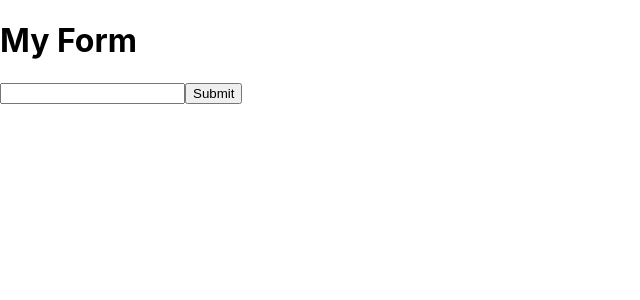
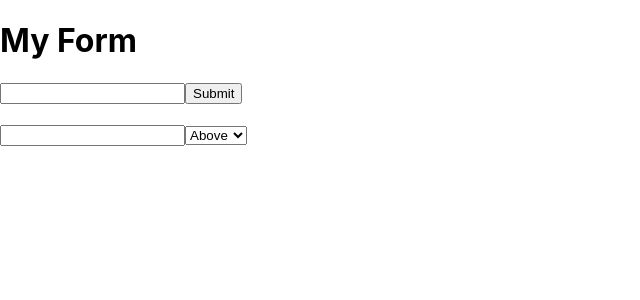
Before and after one commit to jbusa22/UMemes, a React (Create React App) app in the folder umemes-client/: page / in a window 1280 px wide. Shown: the top 300 px of the page, without its empty margins (0-640 px from the left). Built offline with nearby package versions, Linux system fonts and the light colour scheme.

Commit message:
Add display

```diff
--- a/umemes-client/src/components/App.js
+++ b/umemes-client/src/components/App.js
@@ -1,6 +1,6 @@
 import '../css/App.css';
-import MemeImages from './MemeImages';
-import MemeSadness from './MemeSadness';
+import MemeImages from './MemeImages.js';
+import MemeSadness from './MemeSadness.js';
 
 import React from 'react';
 import { Formik } from 'formik';
--- /dev/null
+++ b/umemes-client/src/components/MemeDisplay.js
@@ -0,0 +1,57 @@
+import React from 'react';
+import {getImageUrl} from '../shared/functions.js';
+
+class MemeDisplay extends React.Component {
+    constructor(props) {
+        super(props);
+        this.state = {
+            optionState: "above"
+        };
+        this.moveText = this.moveText.bind(this);
+    }
+    updateText(e) {
+        document.getElementById('meme-text').textContent = e.target.value;
+    }
+    moveText(e) {
+        var text = document.getElementById('meme-text');
+        this.setState({optionState: e.target.value})
+        switch (e.target.value) {
+            case "above":
+                text.classList.add("text-above");
+                text.classList.remove("text-middle");
+                text.classList.remove("text-below");
+                break;
+            case "middle":
+                text.classList.remove("text-above");
+                text.classList.add("text-middle");
+                text.classList.remove("text-below");
+                break;
+            case "below":
+                text.classList.remove("text-above");
+                text.classList.remove("text-middle");
+                text.classList.add("text-below");
+                break;
+            default:
+                break;
+        }
+    }
+    render() {
+        return (
+            <div className="meme-display">
+                <div id="meme-text">
+
+                </div>
+                <div className="meme-chosenImage">
+                    <img {...this.props} alt=""/>
+                </div>
+                <input type="text" onChange={this.updateText}/>
+                <select value={this.state.optionState} onChange={this.moveText}>
+                    <option value="above">Above</option>
+                    <option value="middle">Middle</option>
+                    <option value="below">Below</option>
+                </select>
+            </div>
+        );
+    }
+}
+export default MemeDisplay;
--- a/umemes-client/src/components/MemeImage.js
+++ b/umemes-client/src/components/MemeImage.js
@@ -1,5 +1,4 @@
 import React from 'react';
-
 
 class MemeImage extends React.Component {
     constructor(props) {
@@ -7,12 +6,11 @@ class MemeImage extends React.Component {
       this.memeClicked = this.memeClicked.bind(this);
     }
     memeClicked() {
-
         this.props.onImageClick(this.props.i);
     }
     render() {
         return (
-            <img {...this.props} onClick={this.memeClicked}/>
+            <img className={this.props.className} src={this.props.src} onClick={this.memeClicked}/>
         );
     }
 }
--- a/umemes-client/src/components/MemeImages.js
+++ b/umemes-client/src/components/MemeImages.js
@@ -1,23 +1,30 @@
 import React from 'react';
 import MemeImage from './MemeImage';
+import MemeDisplay from './MemeDisplay';
+import {getImageUrl} from '../shared/functions.js';
 
 
 class MemeImages extends React.Component {
     constructor(props) {
-      super(props);
+        super(props);
+        this.state = {
+            src: ''
+        };
+        this.clickedImage = this.clickedImage.bind(this);
     }
     clickedImage(i) {
-        console.log(i);
+        this.setState({ src: getImageUrl(this.props.images[i])});
     }
     render() {
         return (
             <div className="memes">
-                {this.props.images && this.props.images.map((value, i) => {
-                    var url = "https://farm" + value.farm + ".staticflickr.com/"
-                            + value.server + "/" + value.id + "_" + value.secret + ".jpg";
-                    return <MemeImage key={"meme-select" + i} className="memeimage-select" i={i}
-                            src={url} value={value} onImageClick={this.clickedImage}/>
-                })}
+                <MemeDisplay src={this.state.src}/>
+                <div className="meme-selection">
+                    {Array.isArray(this.props.images) && this.props.images.map((value, i) => {
+                        return <MemeImage key={"meme-select" + i} className="memeimage-select" i={i}
+                                src={getImageUrl(value)} onImageClick={this.clickedImage}/>
+                    })}
+                </div>
             </div>
         );
     }
--- a/umemes-client/src/components/MemeSadness.js
+++ b/umemes-client/src/components/MemeSadness.js
@@ -1,4 +1,3 @@
-
 import React from 'react';
 
 
--- /dev/null
+++ b/umemes-client/src/shared/functions.js
@@ -0,0 +1,9 @@
+import { isObject } from "formik";
+
+export function getImageUrl(value) {
+    if(isObject(value)) {
+        return "https://farm" + value.farm + ".staticflickr.com/"
+        + value.server + "/" + value.id + "_" + value.secret + ".jpg";
+    }
+    return '';
+}
```
Also changed, not shown: 1 other file (tests, documents, lock files or other folders).
